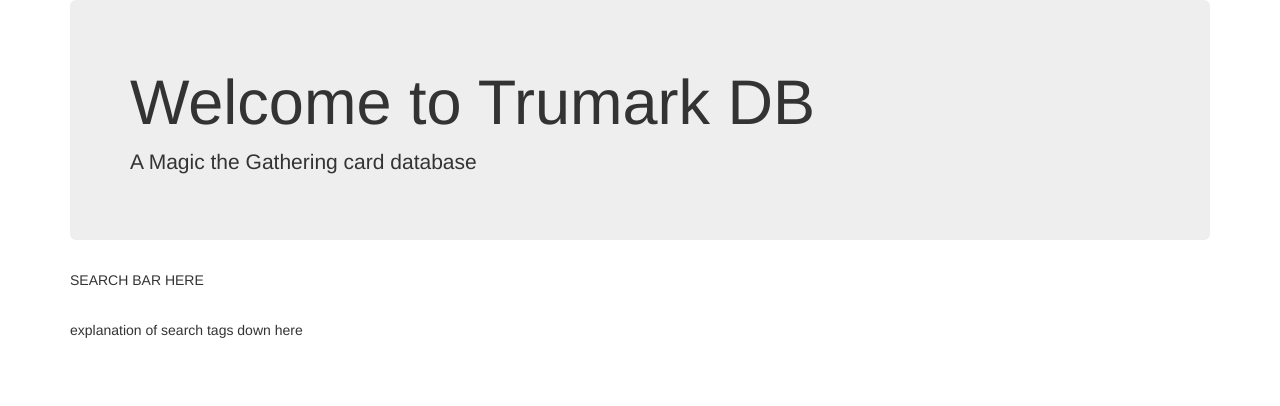
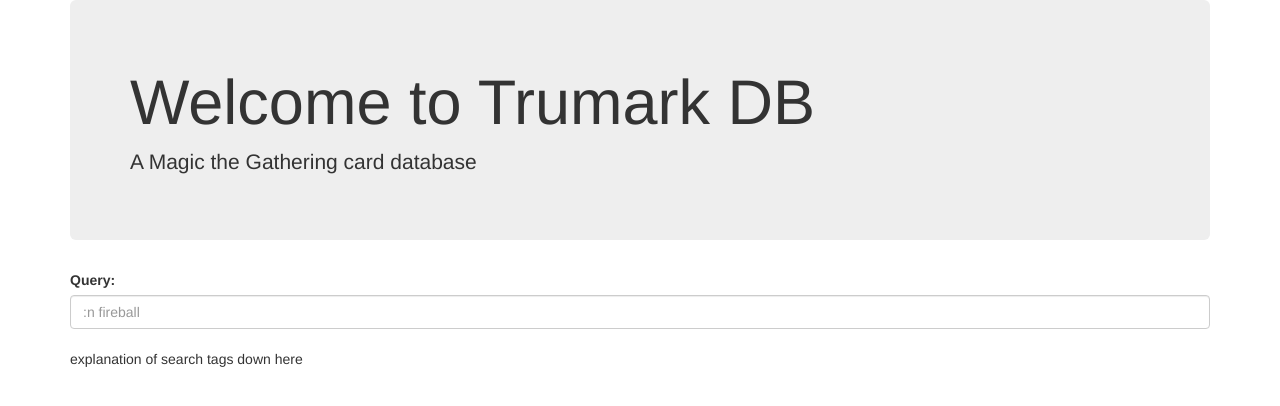
Before and after one commit to akilmarshall/trumark, a Flask app: page / in a window 1280 px wide. Shown: the top 406 px of the page. Run offline with Flask 2, Linux system fonts and the light colour scheme; some libraries are stand-ins or nearby versions.

Commit message:
added query box to the webpage and exposes its user entered content to python

```diff
--- a/app.py
+++ b/app.py
@@ -1,15 +1,25 @@
-from flask import Flask, render_template
+from flask import Flask, render_template, request
 from flask_bootstrap import Bootstrap
 
 
 app = Flask(__name__)
-app.config['SECRET_KEY'] = 'sometimes I wander in the mid morning.'
+# app.config['SECRET_KEY'] = 'sometimes I wander in the mid morning.'
 Bootstrap(app)
 
+def decode(user_query:str):
+    # function from a user_query to function calls that pull data from the database
+    pass
 
-@app.route('/')
+
+@app.route('/', methods=['GET', 'POST'])
 def root():
-    return render_template('index.html')
+    if request.method == 'POST':
+        # will print the user input to terminal
+        print(request.form['query'])
+
+        return render_template('index.html')
+    else:
+        return render_template('index.html')
 
 
 if __name__ == '__main__':
--- a/templates/index.html
+++ b/templates/index.html
@@ -26,7 +26,10 @@
       <p>A Magic the Gathering card database</p>
    </div>
    <div>
-       <p> SEARCH BAR HERE </p>
+       <form action='/' method='POST'>
+           <label for='query'>Query:</label>
+           <input class='form-control' type='text' name='query' id='query' placeholder=':n fireball'>
+       </form>
        <br>
        <p>explanation of search tags down here</p>
    </div>
```
